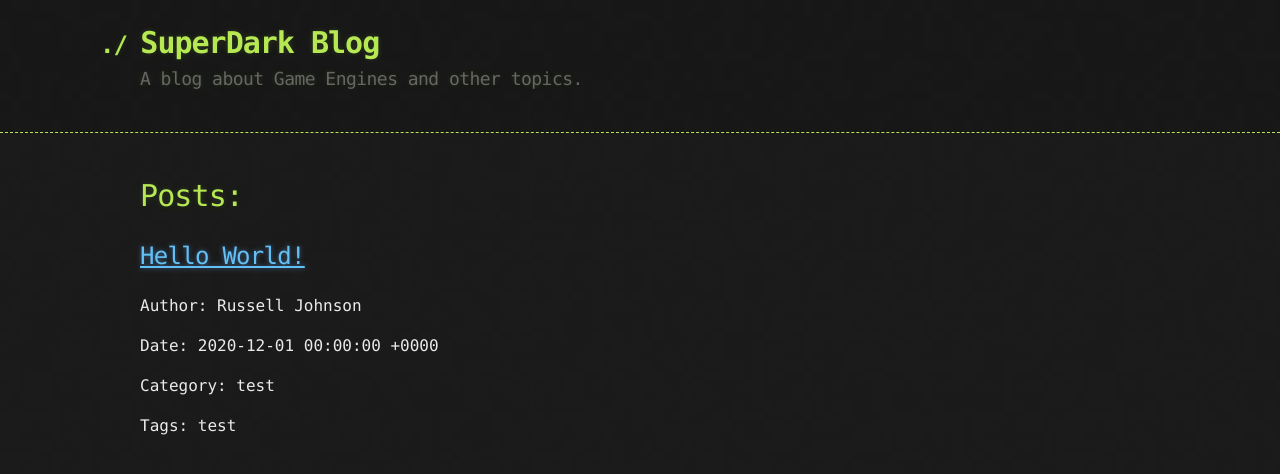
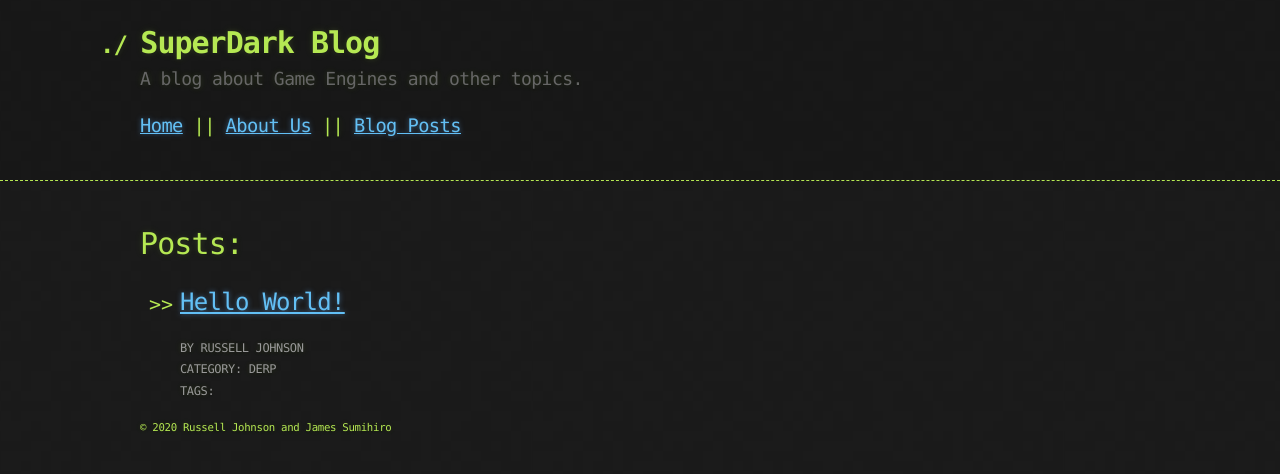
Before and after one commit to SuperDarkOpenSource/superdarkopensource.github.io, a Jekyll site: the page built from posts.md, in a window 1280 px wide. Shown: the top 474 px of the page. Built offline with Jekyll 4.4.1, drawn with Linux system fonts in a browser that asks for light colours; our own code applies the rules of GitHub Pages for plain Markdown files.

Commit message:
Worked on about page. Finished main site layout

```diff
--- a/_layouts/default.html
+++ b/_layouts/default.html
@@ -18,6 +18,10 @@
         </a>
         <h2>{{ site.description | default: site.github.project_tagline }}</h2>
       </div>
+
+	  <div class="container">
+		<h3><a href="/">Home</a> || <a href="/aboutus.html">About Us</a> || <a href="/posts.html">Blog Posts</a></h3>
+	  </div>
     </header>
 
     <div class="container">
@@ -26,15 +30,9 @@
       </section>
     </div>
 
-    {% if site.google_analytics %}
-      <script>
-        (function(i,s,o,g,r,a,m){i['GoogleAnalyticsObject']=r;i[r]=i[r]||function(){
-        (i[r].q=i[r].q||[]).push(arguments)},i[r].l=1*new Date();a=s.createElement(o),
-        m=s.getElementsByTagName(o)[0];a.async=1;a.src=g;m.parentNode.insertBefore(a,m)
-        })(window,document,'script','//www.google-analytics.com/analytics.js','ga');
-        ga('create', '{{ site.google_analytics }}', 'auto');
-        ga('send', 'pageview');
-      </script>
-    {% endif %}
+
+	<div class="container">
+		<h6>&copy; 2020 Russell Johnson and James Sumihiro</h6>
+	</div>
   </body>
 </html>
--- a/_layouts/post.html
+++ b/_layouts/post.html
@@ -1,11 +1,10 @@
 ---
 layout: default
 ---
+<small>{{ page.date | date: "%-d %B %Y" }} || {{ page.author | default: site.author }}</small>
+<br>
 
-<small>{{ page.date | date: "%-d %B %Y" }}</small>
 <h1>{{ page.title }}</h1>
-
-<p class="view">by {{ page.author | default: site.author }}</p>
 
 {{content}}
 
--- a/_posts/2020-12-01-hello-world.md
+++ b/_posts/2020-12-01-hello-world.md
@@ -2,8 +2,8 @@
 layout: post
 title:  "Hello World!"
 author: Russell Johnson
-category: test
-tags: [test]
+category: derp
+tags:
 ---
 
-Hello World
+Hello World post. This is the content of the post page.
--- a/posts.md
+++ b/posts.md
@@ -5,13 +5,9 @@ layout: default
 # Posts:
 
 {% for post in site.posts %}
-## [{{ post.title }}]({{ post.url }})
-Author: {{ post.author}}
-
-Date: {{ post.date}}
-
-Category: {{ post.category }}
-
-Tags: {{ post.tags }}
+* ## [{{ post.title }}]({{ post.url }})
+###### {{ page.date | date: "%-d %B %Y" }} by {{ post.author}}
+###### Category: {{ post.category }}
+###### Tags: {{ post.tags }}
 
 {% endfor %}
```
Also changed, not shown: aboutus.md (+2 -5 lines).
